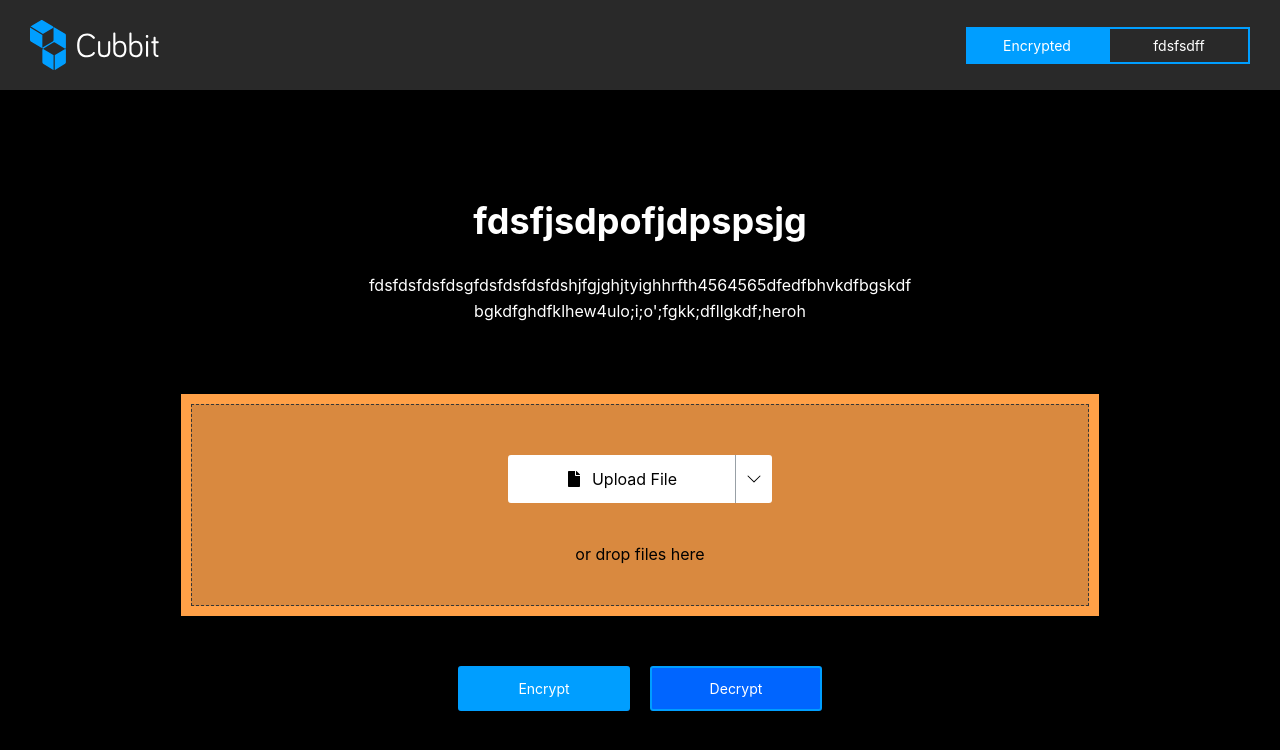
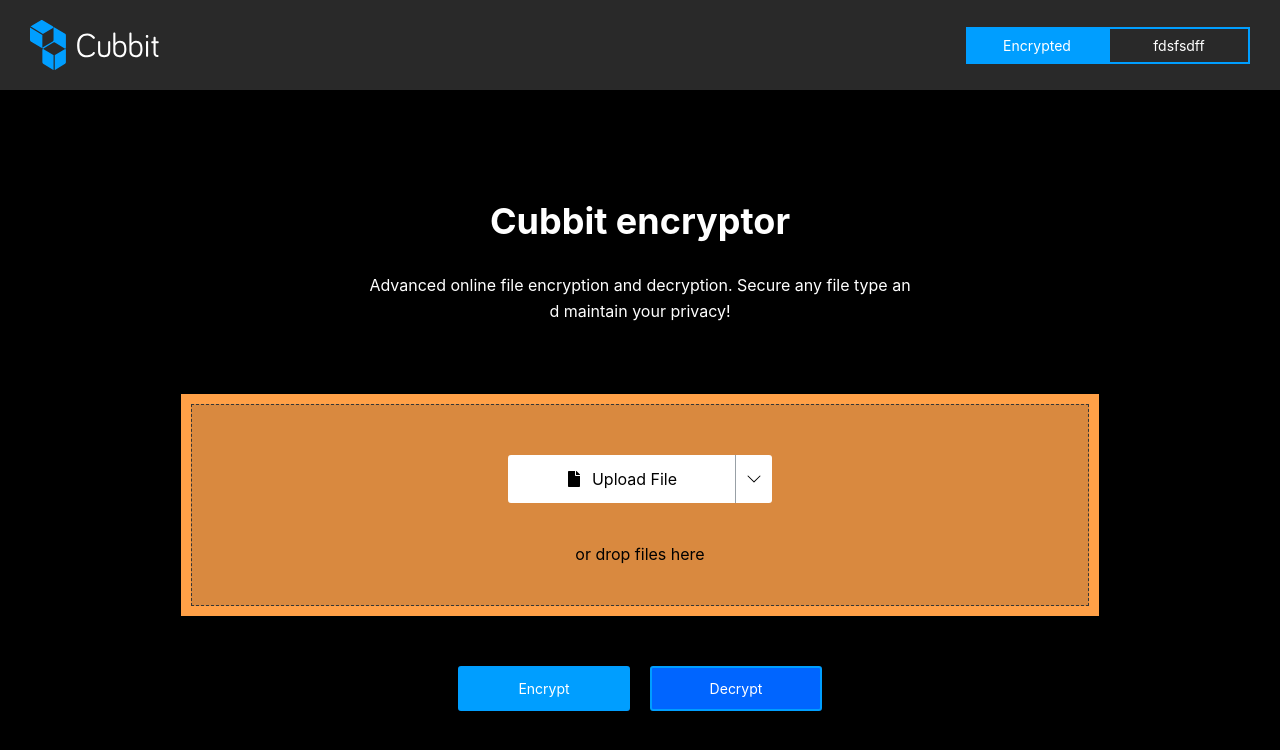
Before and after one commit to ritapetillo/encryptor, a React (Create React App) app: page / in a window 1280 px wide. Shown: the top 750 px of the page. Built offline with nearby package versions, Linux system fonts and the light colour scheme.

Commit message:
decrypted text

```diff
--- a/src/pages/Home/index.tsx
+++ b/src/pages/Home/index.tsx
@@ -27,10 +27,11 @@ const Home = () => {
   return (
     <HomeContainer>
       <TextWrapper>
-        <h2>fdsfjsdpofjdpspsjg</h2>
+        <h2>Cubbit encryptor</h2>
         {!fileURL && (
           <p>
-            fdsfdsfdsfdsgfdsfdsfdsfdshjfgjghjtyighhrfth4564565dfedfbhvkdfbgskdfbgkdfghdfklhew4ulo;i;o';fgkk;dfllgkdf;heroh
+            Advanced online file encryption and decryption. Secure any file type
+            and maintain your privacy!
           </p>
         )}
       </TextWrapper>
```
Also changed, not shown: 1 other file (tests, documents, lock files or other folders).
